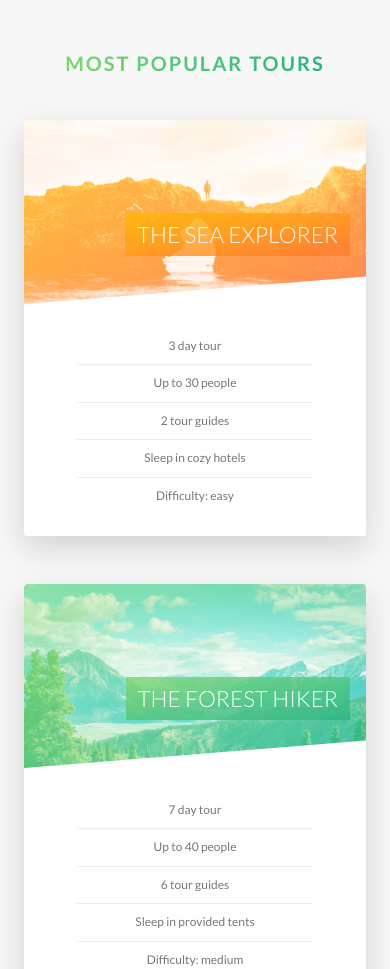
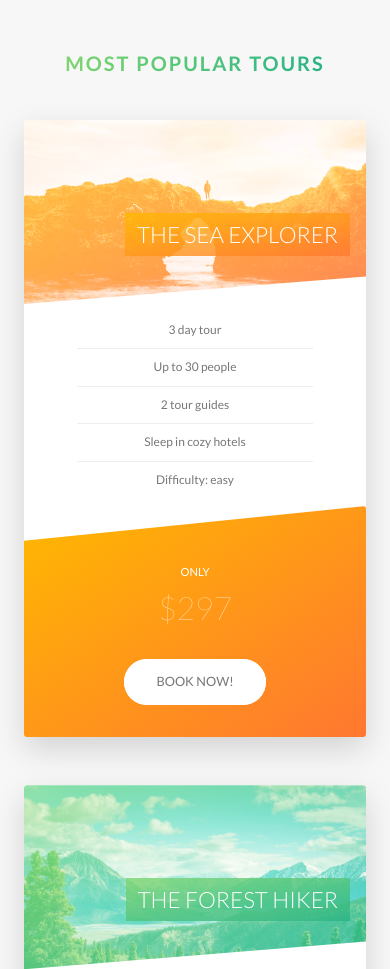
Before and after one commit to jschweihs/natours, a website: page index.html in a window 390 px wide. Shown: the part 2460-3429 px from the top of the page. Drawn offline with Linux system fonts and the light colour scheme.

Commit message:
More details for responsive

```diff
--- a/sass/components/_card.scss
+++ b/sass/components/_card.scss
@@ -141,4 +141,50 @@
         font-size: 6rem;
         font-weight: 100;
     }
+
+    @include respond(tab-port) {
+        // Functionality
+        height: auto;
+        border-radius: 3px;
+        background-color: $color-white;
+        box-shadow: 0 1.5rem 4rem rgba($color-black, .15);
+
+        &__side {
+            height: auto;
+            position: relative;
+            box-shadow: none;
+
+            &--back {
+                transform: rotateY(0);
+                clip-path: polygon(0 15%, 100% 0, 100% 100%, 0 100%);
+            }
+        }
+
+        &:hover &__side--front {
+            transform: rotateY(0);
+        }
+
+        &__details {
+            padding: 1rem 3rem;
+        }
+
+        // Back side styling
+        &__cta {
+            position: relative;
+            top: 0%;
+            left: 0%;
+            transform: translate(0);
+            width: 100%;
+            text-align: center;
+            padding: 7rem 4rem 4rem;
+        }
+
+        &__price-box {
+            margin-bottom: 3rem;
+        }
+
+        &__price-value {
+            font-size: 4rem;
+        }
+    }
 }
--- a/sass/components/_popup.scss
+++ b/sass/components/_popup.scss
@@ -9,6 +9,10 @@
     opacity: 0;
     visibility: hidden;
     transition: all .3s;
+
+    @include respond(tab-port) {
+        width: 100%;
+    }
 
     &__content {
         @include absCenter;
@@ -27,6 +31,17 @@
         width: 33.3333333%;
         display: table-cell;
         vertical-align: middle;
+
+        @include respond(tab-port) {
+            display: inline-block;
+            width: 100%;
+        }
+
+        &:first-child {
+            @include respond(tab-port) {
+                display: none;
+            }
+        }
     }
 
     &__right {
@@ -34,6 +49,17 @@
         display: table-cell;
         vertical-align: middle;
         padding: 3rem 5rem;
+
+        @include respond(tab-port) {
+            clear: both;
+            display: inline-block;
+            width: 100%;
+            padding: 1.5rem 3rem;
+        }
+
+        @include respond(phone) {
+            padding: 1rem 2rem;
+        }
     }
 
     &__img {
@@ -56,6 +82,10 @@
         -ms-hyphens: auto;
         -webkit-hyphens: auto;
         hyphens: auto;
+
+        @include respond(phone) {
+            column-count: 1;
+        }
     }
 
     &:target &__content {
--- a/sass/components/_story.scss
+++ b/sass/components/_story.scss
@@ -8,6 +8,16 @@
     padding-left: 9rem;
     font-size: $default-font-size;
     transform: skewX(-12deg);
+
+    @include respond(tab-port) {
+        width: 100%;
+        padding: 4rem;
+        padding-left: 7rem;
+    }
+
+    @include respond(phone) {
+        transform: skewX(0);
+    }
 
     &__shape {
         width: 15rem;
@@ -20,6 +30,9 @@
         clip-path: circle(50% at 50% 50%);
         transform: translateX(-3rem) skewX(12deg);;
         position: relative;
+        @include respond(phone) {
+            transform: translateX(-3rem) skewX(0);
+        }
     }
 
     &__img {
@@ -31,6 +44,9 @@
 
     &__text {
         transform: skewX(12deg);
+        @include respond(phone) {
+            transform: skewX(0);
+        }
     }
 
     &__caption {
--- a/sass/components/form.scss
+++ b/sass/components/form.scss
@@ -15,6 +15,10 @@
         width: 90%;
         display: block;
         transition: all .3s;
+
+        @include respond(tab-port) {
+            width: 100%;
+        }
 
         &:focus {
             outline: none;
@@ -49,6 +53,11 @@
     &__radio-group {
         width: 49%;
         display: inline-block;
+
+        @include respond(tab-port) {
+            width: 100%;
+            margin-bottom: 2rem;
+        }
     }
 
     &__radio-input {
--- a/sass/pages/_home.scss
+++ b/sass/pages/_home.scss
@@ -61,10 +61,30 @@
     background-size: 100%;
     border-radius: 3px;
     box-shadow: 0 1.5rem 4rem rgba($color-black, .2);
-    height: 50rem;
+
+    @include respond(tab-land) {
+        background-image: linear-gradient(105deg,
+            rgba($color-white, .9) 65%,
+            transparent 65%),
+            url(../img/nat-10.jpg);
+        background-size: cover;
+    }
+
+    @include respond(tab-port) {
+        background-image: linear-gradient(to right,
+            rgba($color-white, .9) 0%,
+            rgba($color-white, .9) 100%),
+            url(../img/nat-10.jpg);
+    }
 
     &__form {
         width: 50%;
         padding: 6rem;
+        @include respond(tab-land) {
+            width: 65%;
+        }
+        @include respond(tab-port) {
+            width: 100%;
+        }
     }
 }
```
Also changed, not shown: css/style.css.
